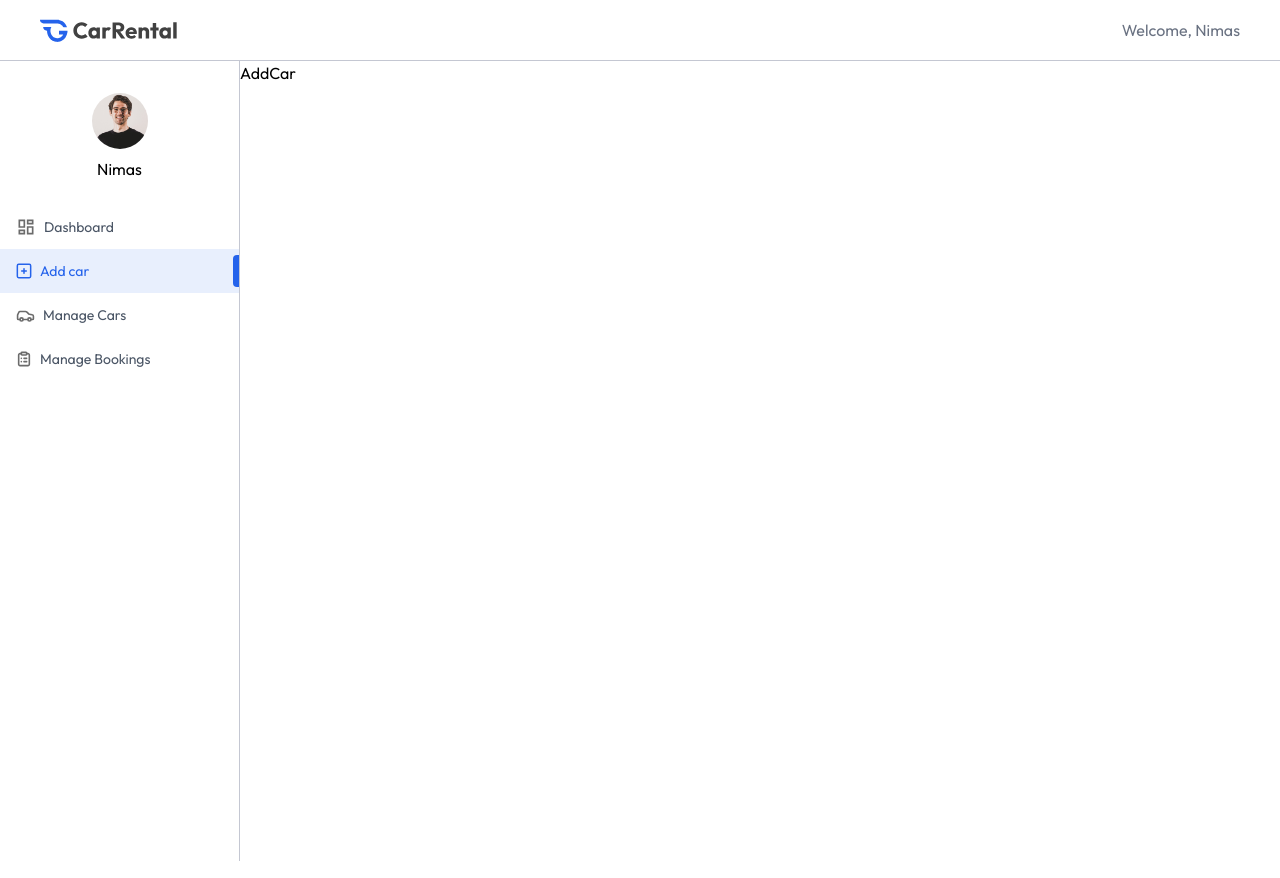
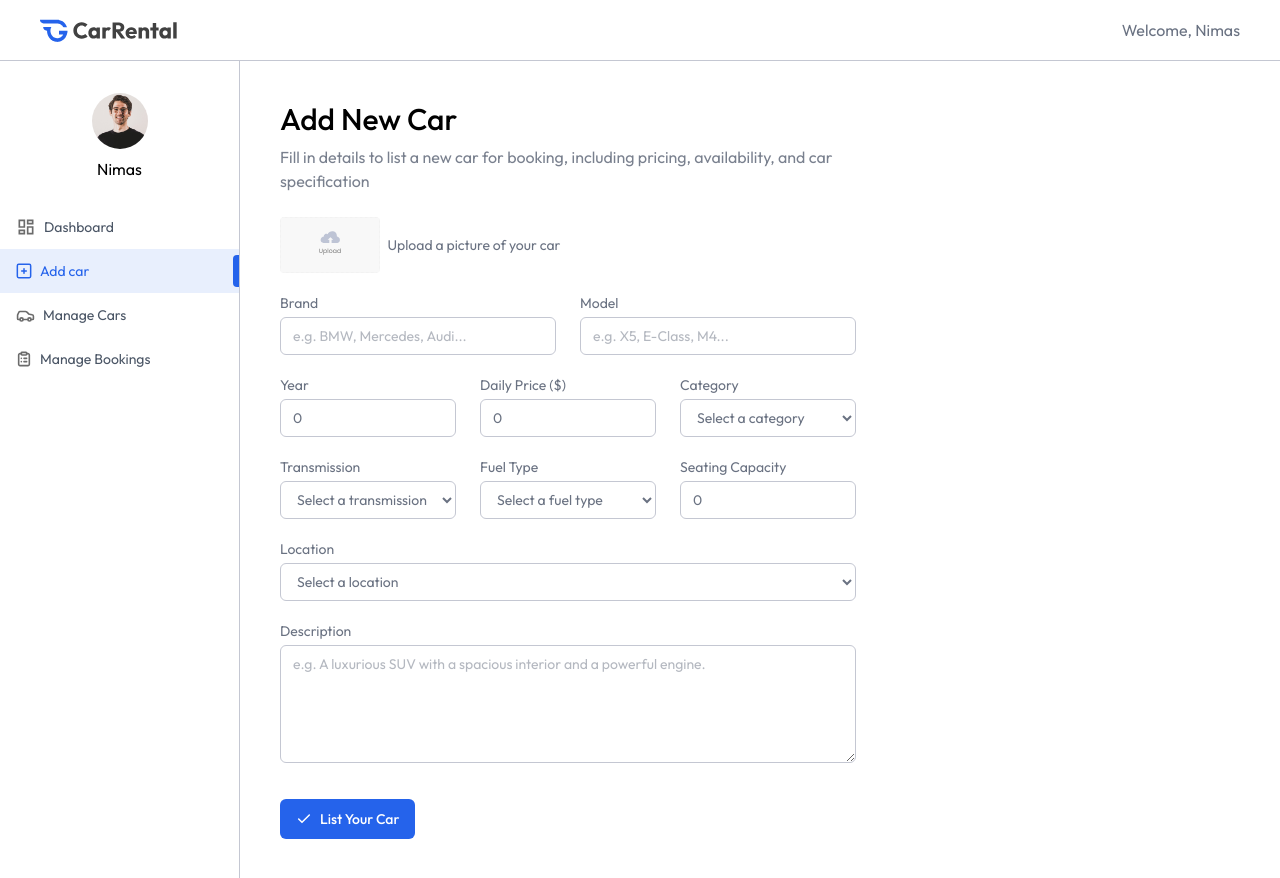
Before and after one commit to Kafoor-Nimas/CarRental, a React (Vite) app in the folder client/: page /owner/add-car in a window 1280 px wide. Built offline with nearby package versions, Linux system fonts and the light colour scheme.

Commit message:
Completed AddCar Page UI

```diff
--- a/client/src/pages/owner/AddCar.jsx
+++ b/client/src/pages/owner/AddCar.jsx
@@ -1,9 +1,202 @@
-import React from 'react'
+import React, { useState } from "react";
+import Title from "../../components/owner/Title";
+import { assets } from "../../assets/assets";
 
 const AddCar = () => {
+  const currency = import.meta.env.VITE_CURRENCY;
+  const [image, setImage] = useState(null);
+  const [car, setCar] = useState({
+    brand: "",
+    model: "",
+    year: 0,
+    pricePerDay: 0,
+    category: "",
+    transmission: "",
+    fuel_type: "",
+    seating_capacity: 0,
+    location: "",
+    description: "",
+  });
+
+  const onSubmitHandler = async (e) => {
+    e.preventDefault();
+  };
   return (
-    <div>AddCar</div>
-  )
-}
+    <div className="px-4 py-10 md:px-10 flex-1">
+      <Title
+        title="Add New Car"
+        subTitle="Fill in details to list a new car for booking, including pricing, availability, and car specification"
+      />
 
-export default AddCar
+      <form
+        onSubmit={onSubmitHandler}
+        className="flex flex-col gap-5 text-gray-500 text-sm mt-6 max-w-xl"
+      >
+        {/* Car Image */}
+        <div className="flex items-center gap-2 w-full">
+          <label htmlFor="car-image">
+            <img
+              src={image ? URL.createObjectURL(image) : assets.upload_icon}
+              alt="iamge"
+              className="h-14 rounded cursor-pointer"
+            />
+            <input
+              type="file"
+              id="car-image"
+              accept="image/*"
+              hidden
+              onChange={(e) => setImage(e.target.files[0])}
+            />
+          </label>
+          <p className="text-sm text-gray-500">Upload a picture of your car</p>
+        </div>
+        {/* Car Brand & Model */}
+
+        <div className="grid grid-cols-1 md:grid-cols-2 gap-6">
+          <div className="flex flex-col w-full">
+            <label>Brand</label>
+            <input
+              type="text"
+              placeholder="e.g. BMW, Mercedes, Audi..."
+              required
+              className="px-3 py-2 mt-1 border border-borderColor rounded-md outline-none"
+              value={car.brand}
+              onChange={(e) => setCar({ ...car, brand: e.target.value })}
+            />
+          </div>
+          <div className="flex flex-col w-full">
+            <label>Model</label>
+            <input
+              type="text"
+              placeholder="e.g. X5, E-Class, M4..."
+              required
+              className="px-3 py-2 mt-1 border border-borderColor rounded-md outline-none"
+              value={car.model}
+              onChange={(e) => setCar({ ...car, model: e.target.value })}
+            />
+          </div>
+        </div>
+
+        {/* Car Year, Price, Category*/}
+        <div className="grid grid-cols-1 sm:grid-cols-2 md:grid-cols-3 gap-6">
+          <div className="flex flex-col w-full">
+            <label>Year</label>
+            <input
+              type="number"
+              placeholder="2025"
+              required
+              className="px-3 py-2 mt-1 border border-borderColor rounded-md outline-none"
+              value={car.year}
+              onChange={(e) => setCar({ ...car, year: e.target.value })}
+            />
+          </div>
+          <div className="flex flex-col w-full">
+            <label>Daily Price ({currency})</label>
+            <input
+              type="number"
+              placeholder="100"
+              required
+              className="px-3 py-2 mt-1 border border-borderColor rounded-md outline-none"
+              value={car.pricePerDay}
+              onChange={(e) => setCar({ ...car, pricePerDay: e.target.value })}
+            />
+          </div>
+          <div className="flex flex-col w-full">
+            <label>Category</label>
+            <select
+              onChange={(e) => setCar({ ...car, category: e.target.value })}
+              value={car.category}
+              className="px-3 py-2 mt-1 border border-borderColor rounded-md outline-none"
+            >
+              <option value="">Select a category</option>
+              <option value="Sedan">Sedan</option>
+              <option value="SUV">SUV</option>
+              <option value="Van">Van</option>
+            </select>
+          </div>
+        </div>
+
+        {/* Car Transmission, Fuel Type, Seating Capacity */}
+        <div className="grid grid-cols-1 sm:grid-cols-2 md:grid-cols-3 gap-6">
+          <div className="flex flex-col w-full">
+            <label>Transmission</label>
+            <select
+              onChange={(e) => setCar({ ...car, transmission: e.target.value })}
+              value={car.transmission}
+              className="px-3 py-2 mt-1 border border-borderColor rounded-md outline-none"
+            >
+              <option value="">Select a transmission</option>
+              <option value="Automatic">Automatic</option>
+              <option value="Manual">Manual</option>
+              <option value="Semi-Auto">Semi-Automatic</option>
+            </select>
+          </div>
+          <div className="flex flex-col w-full">
+            <label>Fuel Type</label>
+            <select
+              onChange={(e) => setCar({ ...car, fuel_type: e.target.value })}
+              value={car.fuel_type}
+              className="px-3 py-2 mt-1 border border-borderColor rounded-md outline-none"
+            >
+              <option value="">Select a fuel type</option>
+              <option value="Gas">Gas</option>
+              <option value="Diesel">Diesel</option>
+              <option value="Petrol">Petrol</option>
+              <option value="Electric">Electric</option>
+              <option value="Hybrid">Hybrid</option>
+            </select>
+          </div>
+          <div className="flex flex-col w-full">
+            <label>Seating Capacity</label>
+            <input
+              type="number"
+              placeholder="4"
+              required
+              className="px-3 py-2 mt-1 border border-borderColor rounded-md outline-none"
+              value={car.seating_capacity}
+              onChange={(e) =>
+                setCar({ ...car, seating_capacity: e.target.value })
+              }
+            />
+          </div>
+        </div>
+
+        {/* Car Location */}
+        <div className="flex flex-col w-full">
+          <label>Location</label>
+          <select
+            onChange={(e) => setCar({ ...car, location: e.target.value })}
+            value={car.location}
+            className="px-3 py-2 mt-1 border border-borderColor rounded-md outline-none"
+          >
+            <option value="">Select a location</option>
+            <option value="New York">New York</option>
+            <option value="Los Angeles">Los Angeles</option>
+            <option value="Houston">Houston</option>
+            <option value="Chicago">Chicago</option>
+          </select>
+        </div>
+
+        {/* Car Description */}
+        <div className="flex flex-col w-full">
+          <label>Description</label>
+          <textarea
+            rows={5}
+            placeholder="e.g. A luxurious SUV with a spacious interior and a powerful engine."
+            required
+            className="px-3 py-2 mt-1 border border-borderColor rounded-md outline-none"
+            value={car.description}
+            onChange={(e) => setCar({ ...car, description: e.target.value })}
+          ></textarea>
+        </div>
+
+        <button className="flex items-center gap-2 px-4 py-2.5 mt-4 bg-primary text-white rounded-md font-medium w-max cursor-pointer">
+          <img src={assets.tick_icon} alt="" />
+          List Your Car
+        </button>
+      </form>
+    </div>
+  );
+};
+
+export default AddCar;
```
